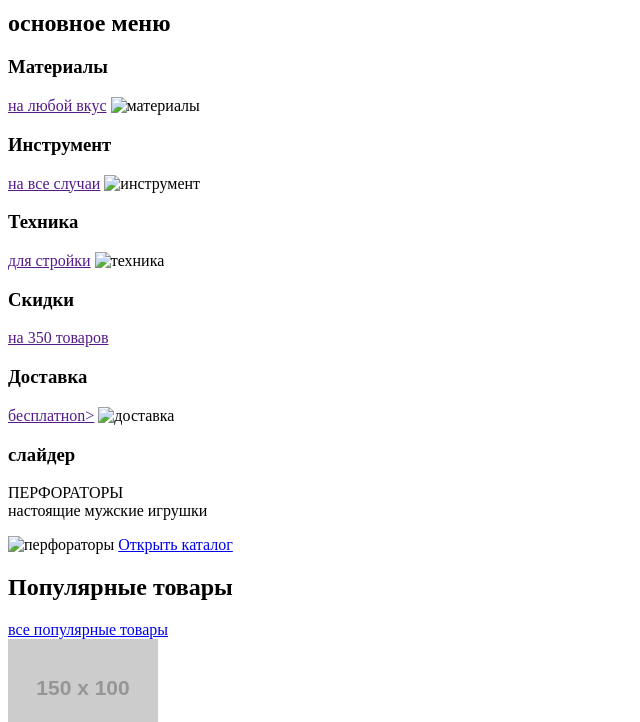
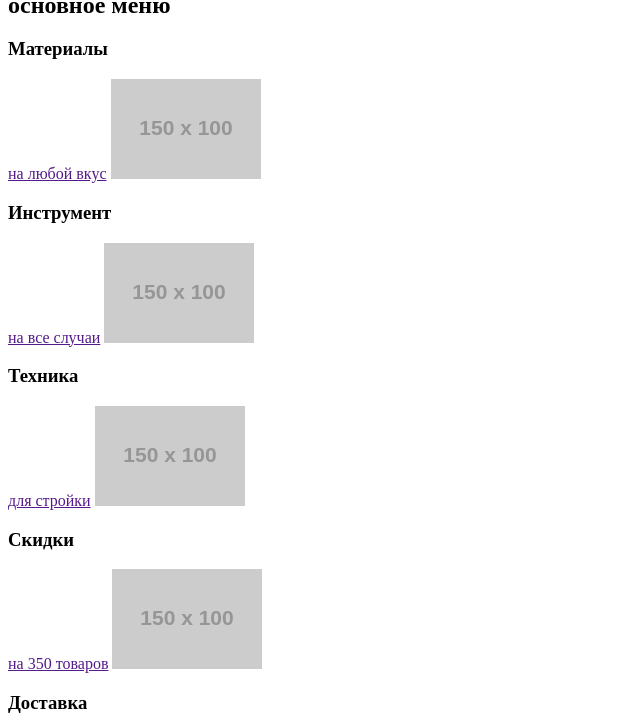
Before and after one commit to kirkegarda/1681033-technomart-30, a plain HTML site: page index.html.html in a window 1280 px wide. Shown: the part 511-1233 px from the top of the page, without its empty margins (0-640 px from the left). Drawn offline with Linux system fonts and the light colour scheme; placeholder pictures from the web are drawn by us.

Commit message:
исправила ссылки на картинки

```diff
--- a/index.html.html
+++ b/index.html.html
@@ -7,7 +7,7 @@
 <body>
 <header>
 <section><h2>Шапка</h2>
-<a href="catalog.html"><img src="#" alt="логотип Техномарт"</a>
+<a href="catalog.html"><img src="#" alt="логотип Техномарт"></a>
 <form action ="#" method="post"> <input type="search" placeholder="Поиск"></form>
 <a href="#">Закладки </a>
 <a href="#">Корзина </a>
@@ -16,7 +16,7 @@
 
 <section> <h2>информация</h2>
 <i>Интернет магазин<br> строительных материалов<br> и инструментов для ремонта</i>
-<address tel="+78125550555">+7(812)555-05-55</address>
+<a href=tel:"+78125550555">+7(812)555-05-55</a>
 <address>г. Санкт-Петербург ул.Б.Конюшенная д.19/8</address>
 <a href="#">Войти </a>
 <a href="#">Регистрация </a>
@@ -41,34 +41,34 @@
 
     <div class="menu_element"> <h3>Материалы</h3>
      <a href="">на любой вкус</a>
-     <img src=""alt="материалы">
+     <img src="https://via.placeholder.com/150x100"alt="материалы">
     </div>
 
     <div><h3>Инструмент</h3>
      <a href="">на все случаи</a>
-     <img src=""alt="инструмент">
+     <img src="https://via.placeholder.com/150x100"alt="инструмент">
     </div>
 
     <div><h3>Техника</h3>
       <a href="">для стройки</a>
-      <img src="" alt="техника">
+      <img src="https://via.placeholder.com/150x100" alt="техника">
     </div>
 
   <div class="wide_block">
      <div><h3>Скидки</h3>
        <a href="">на 350 товаров</a>
-       <img src="" alt="">
+       <img src="https://via.placeholder.com/150x100" alt="скидки">
       </div>
 
      <div><h3>Доставка</h3>
        <a href="">бесплатноn></a>
-       <img src="" alt="доставка">
+       <img src="https://via.placeholder.com/150x100" alt="доставка">
      </div>
 
     <div><h3>слайдер</h3>
       <p>ПЕРФОРАТОРЫ<br>настоящие мужские игрушки
       </p>
-    <img src="" alt="перфораторы">
+    <img src="https://via.placeholder.com/150x100" alt="перфораторы">
     <a href="#" title="назад"></a><a href="#" title="вперед"></a>
     <a href="catalog.html">Открыть каталог</a>
     </div>
```
